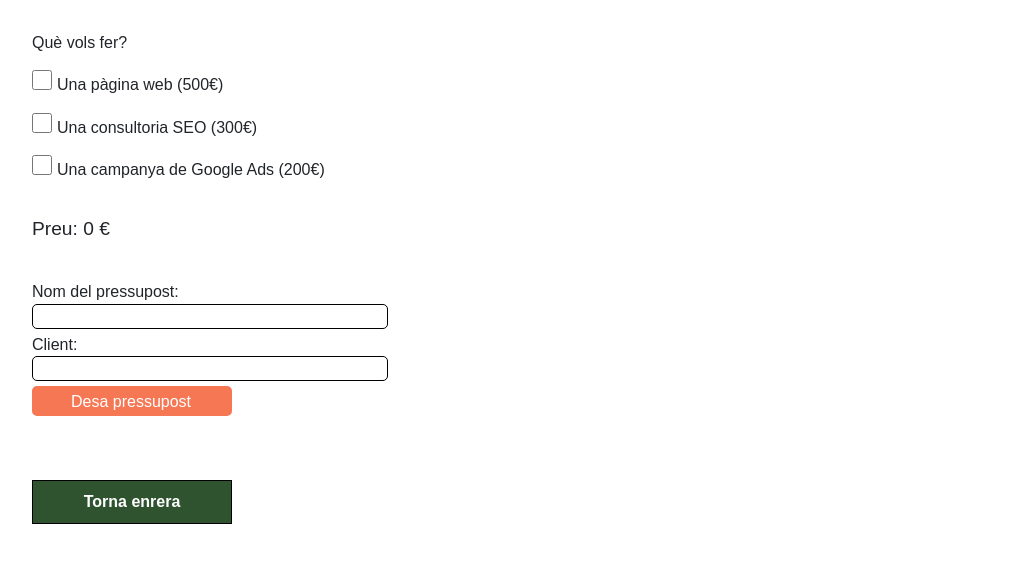
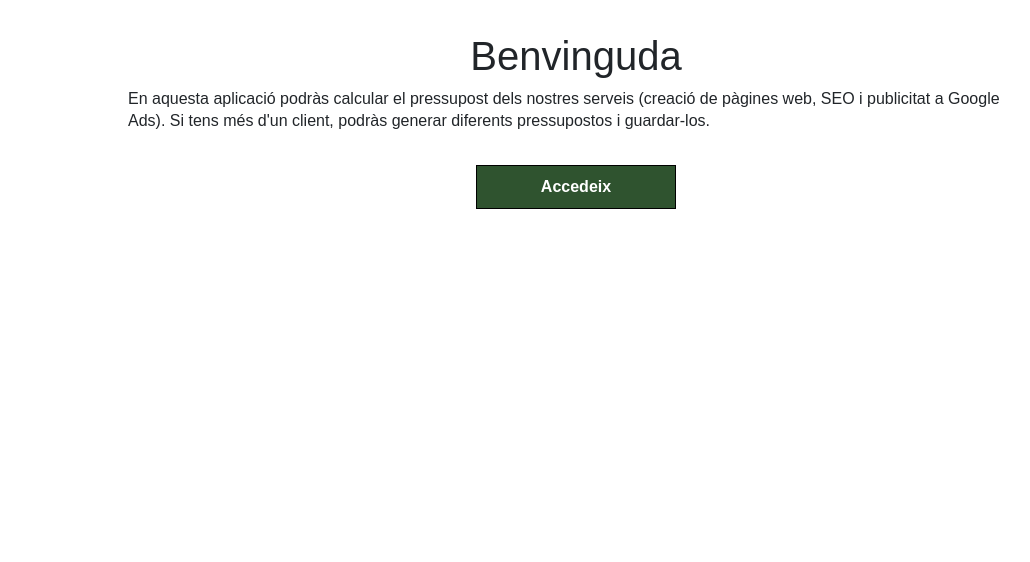
Before and after one commit to jordisz/S7, a Vue app: page / in a window 1280 px wide. Shown: the top 562 px of the page, without its empty margins (64-1094 px from the left). Built offline with nearby package versions, Linux system fonts and the light colour scheme.

Commit message:
Change routing paths

```diff
--- a/src/router/index.js
+++ b/src/router/index.js
@@ -3,12 +3,12 @@ import Home from '../views/Home.vue'
 
 const routes = [
   {
-    path: '/',
+    path: '/pressupostos',
     name: 'Home',
     component: Home
   },
   {
-    path: '/benvinguda',
+    path: '/',
     name: 'Benvinguda',
     component: () => import(/* webpackChunkName: "benvinguda" */ '../views/Benvinguda.vue')
   }
--- a/src/views/Benvinguda.vue
+++ b/src/views/Benvinguda.vue
@@ -7,7 +7,7 @@
       </p>
     </div>
 
-    <router-link to="/">
+    <router-link to="/pressupostos">
       <div class="button">Accedeix</div>
     </router-link>
   </div>
--- a/src/views/Home.vue
+++ b/src/views/Home.vue
@@ -35,7 +35,7 @@
         <button @click="addPressupost">Desa pressupost</button>
       </div>
 
-      <router-link to="/benvinguda">
+      <router-link to="/">
         <div class="button">Torna enrera</div>
       </router-link>
     </div>
```
